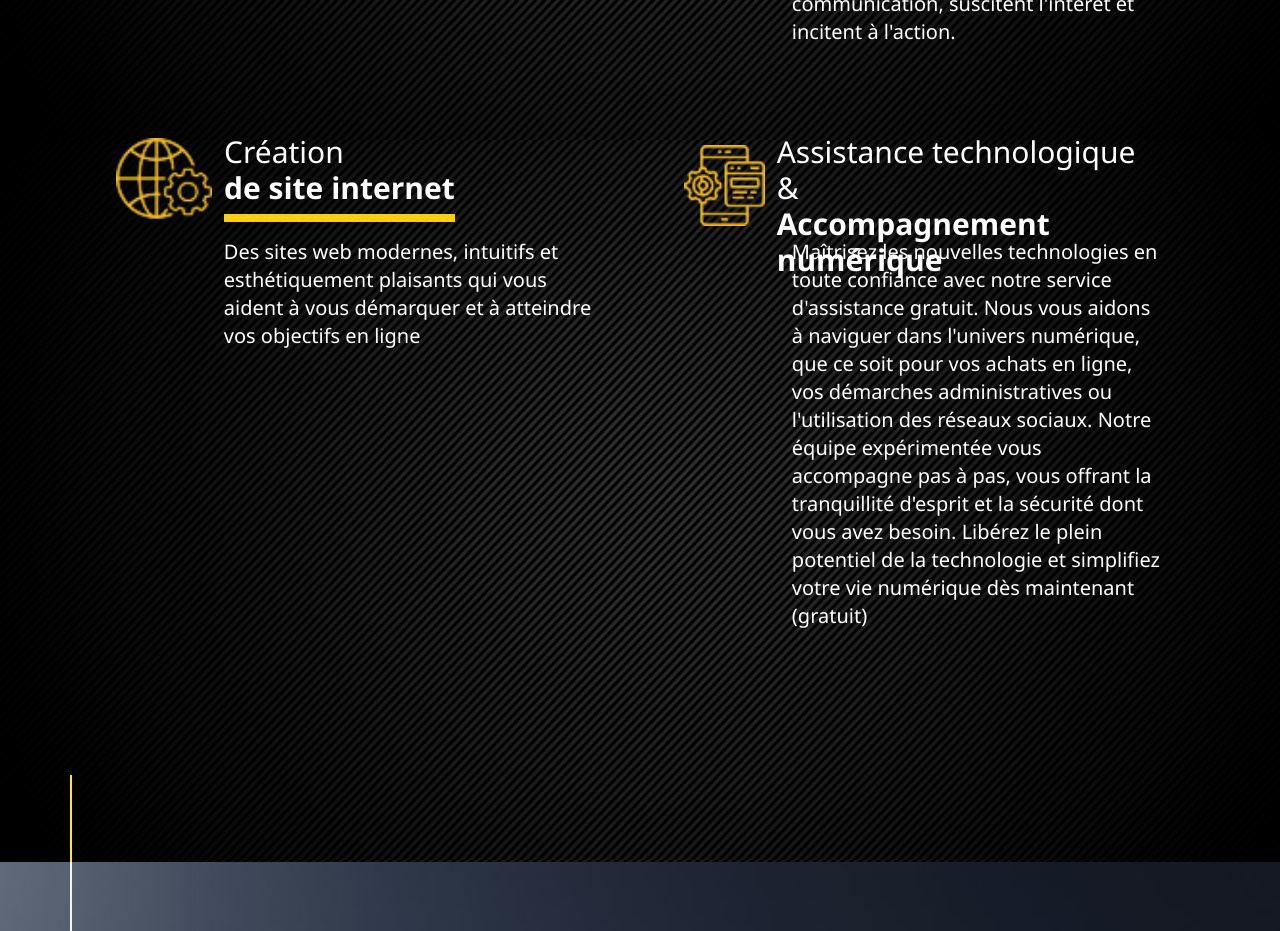
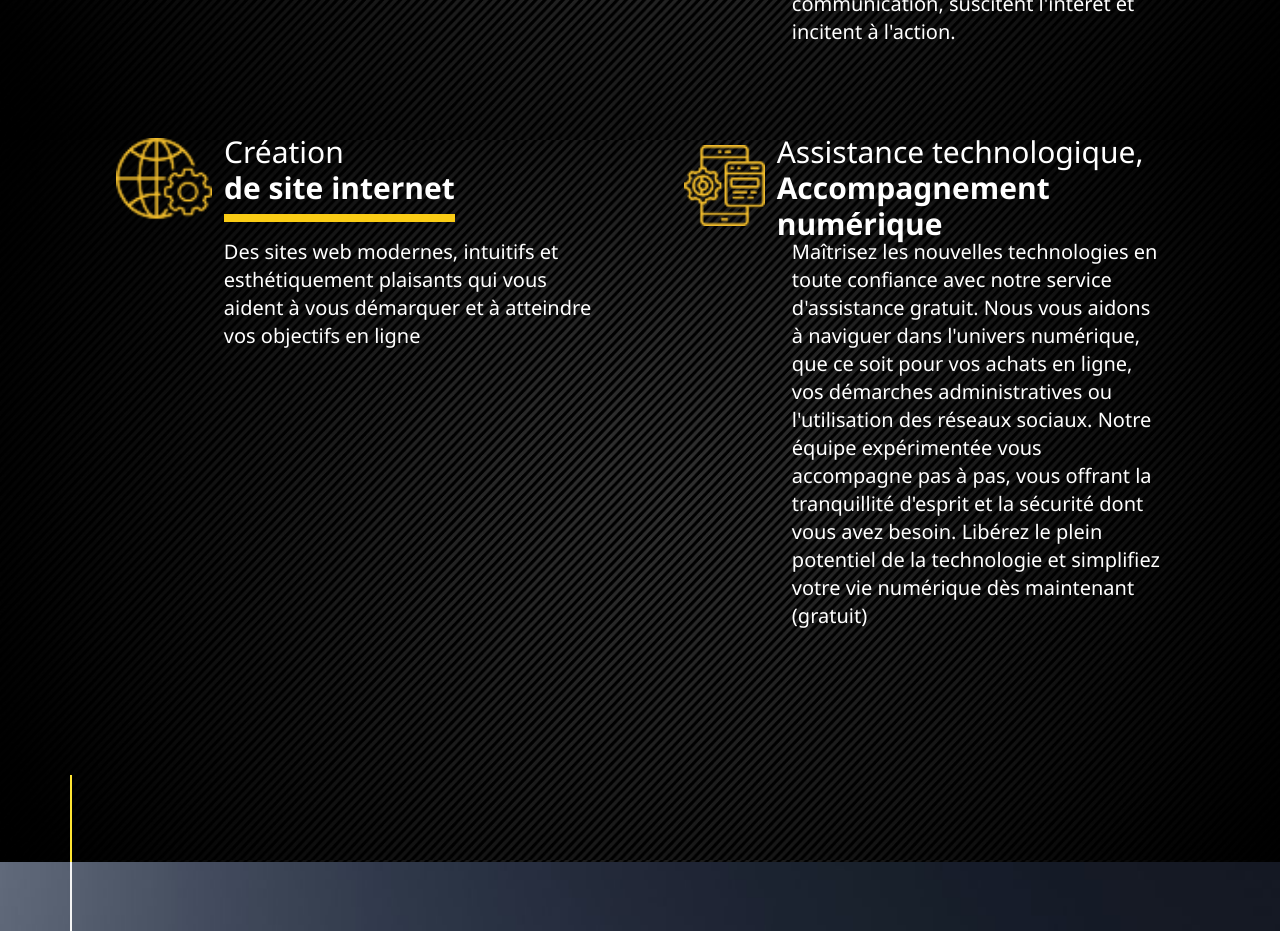
Before and after one commit to FabCode67/creativa-poeta-fn, a React (Vite) app: page / in a window 1280 px wide. Shown: the part 2900-3831 px from the top of the page. Built offline with nearby package versions, Linux system fonts and the light colour scheme; no server answers.

Commit message:
justfying

```diff
--- a/src/components/About.tsx
+++ b/src/components/About.tsx
@@ -5,7 +5,7 @@ const About = () => {
   return (
     <section id="about" className="about   h-fit min-h-screen  flex flex-col justify-center items-center text-f relative">
       <div className="main_about h-fit  laptop:py-0 desktop:py-0 tablet:py-0 phone:py-0 pb-12 min-h-screen backdrop-blur-xs flex flex-col justify-center items-center text-center relative" style={{ backgroundColor: 'rgba(245, 233, 66,0.4)' }}>
-        <div className="laptop:mt-[0%] tablet:mt-[0%] laptop:space-y-10 space-y-5 mt-[0rem]">
+        <div className="laptop:mt-[0%]  laptop:py-0 desktop:py-0 phone:py-0 tablet:py-0 iphone:py-0 ipod:py-0 xs:py-20 tablet:mt-[0%] laptop:space-y-10 space-y-5 mt-[0rem]">
           <div className="flex justify-evenly flex-col laptop:space-y-10 space-y-5 laptop:w-[50%] w-[90%] tablet:w-[70%] mx-auto">
             <div className="flex justify-evenly flex-col laptop:space-y-5 space-x-3">
               {/* <div className="flex justify-center">
@@ -29,7 +29,7 @@ const About = () => {
           </div>
         </div>
       </div>
-      <a href="#contact" className="contact us bg-black text-white font-bold py-2 px-4 rounded-md absolute bottom-0 left-0 desktop:mb-28 laptop:mb-28 ipod:mb-56 phone:mb-24 tablet:mb-56 laptop:ml-40 desktop:ml-40 ml-3 border-2 border-[#FFE533]">CONTACTEZ NOTRE EQUIPE</a>
+      <a href="#contact" className="contact us bg-black text-white font-bold py-2 px-4 rounded-md absolute bottom-0 left-0 desktop:mb-28 laptop:mb-28 ipod:mb-56 phone:mb-24 tablet:mb-56 xs:mb-16 laptop:ml-40 desktop:ml-40 ml-3 border-2 border-[#FFE533]">CONTACTEZ NOTRE EQUIPE</a>
     </section>
   );
 };
--- a/src/components/Services.tsx
+++ b/src/components/Services.tsx
@@ -17,7 +17,7 @@ const Services = () => {
               <div className="flex object-contain icon w-[20%] my-auto justify-center">
                 <img src={blog.image} alt="" height={100} width={100} className="object-contain"></img>
               </div>
-              <div className="flex flex-col icon w-fit p-3 laptop:h-[7rem] desktop:h-[7rem] tablet:h-[7rem] h-[6rem] space-y-2 self-end">
+              <div className="flex flex-col icon w-fit p-3 laptop:h-[7rem] desktop:h-[7rem] tablet:h-[7rem] h-fit space-y-2 self-end">
                 <div className="flex w-full text-xl desktop:text-3xl tablet:text-xl laptop:text-3xl text-white flex-col justify-end  self-end  content">
                   <p className="">{blog.h1}</p>
                   <p className="font-bold">{blog.h2}</p>
--- a/src/data/blog.ts
+++ b/src/data/blog.ts
@@ -59,7 +59,7 @@ const blogData = [
     },
     {
         id: 8,
-        h1: 'Assistance technologique &',
+        h1: 'Assistance technologique,',
         h2: 'Accompagnement numérique',
         image : tech,
         description: "Maîtrisez les nouvelles technologies en toute confiance avec notre service d'assistance gratuit. Nous vous aidons à naviguer dans l'univers numérique, que ce soit pour vos achats en ligne, vos démarches administratives ou l'utilisation des réseaux sociaux. Notre équipe expérimentée vous accompagne pas à pas, vous offrant la tranquillité d'esprit et la sécurité dont vous avez besoin. Libérez le plein potentiel de la technologie et simplifiez votre vie numérique dès maintenant (gratuit)"
```
